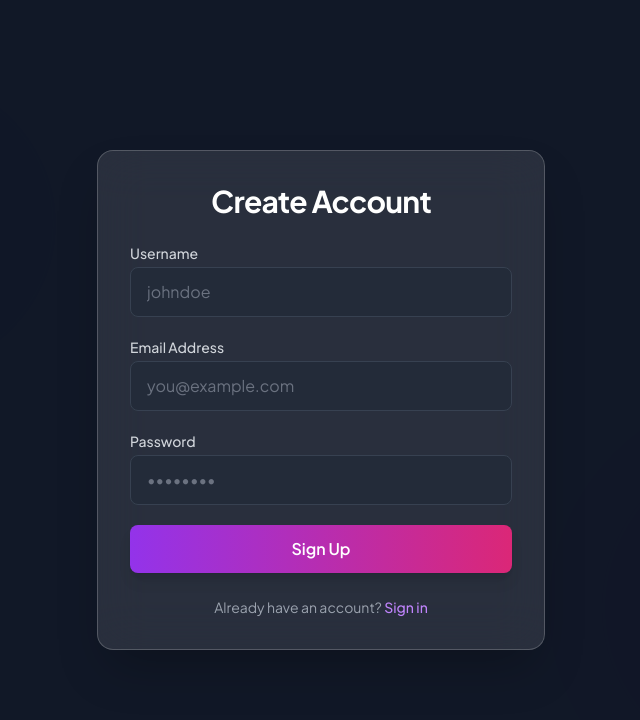
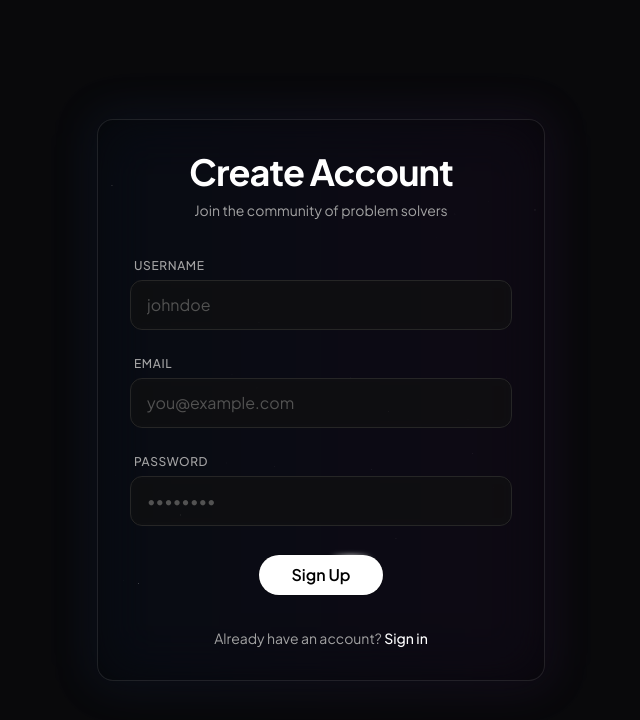
Before and after one commit to 2005pavitra/Algo-Vault, a React (Vite) app in the folder client/: page /signup in a window 1280 px wide. Shown: the top 720 px of the page, without its empty margins (319-959 px from the left). Built offline with nearby package versions, Linux system fonts and the light colour scheme.

Commit message:
feat: overhaul login/signup ui with aurora background and sparkles

```diff
--- /dev/null
+++ b/client/src/components/ui/aurora-background.jsx
@@ -0,0 +1,49 @@
+"use client";
+import React from "react";
+import { cn } from "../../utils/cn";
+import { motion } from "framer-motion";
+
+export const AuroraBackground = ({
+    className,
+    children,
+    showRadialGradient = true,
+    ...props
+}) => {
+    return (
+        <main>
+            <div
+                className={cn(
+                    "relative flex flex-col  h-[100vh] items-center justify-center bg-zinc-950  text-slate-950 transition-bg",
+                    className
+                )}
+                {...props}
+            >
+                <div className="absolute inset-0 overflow-hidden">
+                    <div
+                        //   I'm sorry but this is what peak developer performance looks like //
+                        className={cn(
+                            `
+            [--white-gradient:repeating-linear-gradient(100deg,var(--white)_0%,var(--white)_7%,var(--transparent)_10%,var(--transparent)_12%,var(--white)_16%)]
+            [--dark-gradient:repeating-linear-gradient(100deg,var(--black)_0%,var(--black)_7%,var(--transparent)_10%,var(--transparent)_12%,var(--black)_16%)]
+            [--aurora:repeating-linear-gradient(100deg,#3b82f6_10%,#a855f7_15%,#9333ea_20%,#c084fc_25%,#60a5fa_30%)]
+            [background-image:var(--white-gradient),var(--aurora)]
+            dark:[background-image:var(--dark-gradient),var(--aurora)]
+            [background-size:300%,_200%]
+            [background-position:50%_50%,50%_50%]
+            filter blur-[10px] invert dark:invert-0
+            after:content-[""] after:absolute after:inset-0 after:[background-image:var(--white-gradient),var(--aurora)]
+            after:dark:[background-image:var(--dark-gradient),var(--aurora)]
+            after:[background-size:200%,_100%]
+            after:animate-aurora after:[background-attachment:fixed] after:mix-blend-difference
+            pointer-events-none
+            absolute -inset-[10px] opacity-50 will-change-transform`,
+                            showRadialGradient &&
+                            `[mask-image:radial-gradient(ellipse_at_100%_0%,black_10%,var(--transparent)_70%)]`
+                        )}
+                    ></div>
+                </div>
+                {children}
+            </div>
+        </main>
+    );
+};
--- a/client/src/pages/Login.jsx
+++ b/client/src/pages/Login.jsx
@@ -3,6 +3,9 @@ import { AuthContext } from '../context/AuthContext';
 import { useNavigate, Link } from 'react-router-dom';
 import axios from 'axios';
 import API_URL from '../utils/api';
+import { AuroraBackground } from '../components/ui/aurora-background';
+import { HoverBorderGradient } from '../components/ui/hover-border-gradient';
+import { SparklesCore } from '../components/ui/sparkles';
 
 import Loader from '../components/ui/Loader';
 
@@ -28,7 +31,7 @@ const Login = () => {
         setIsLoading(true);
         setError('');
         try {
-            const res = await axios.post('http://localhost:5000/api/auth/login', { email, password });
+            const res = await axios.post(`${API_URL}/auth/login`, { email, password });
             login(res.data.token);
             navigate('/');
         } catch (err) {
@@ -38,58 +41,83 @@ const Login = () => {
     };
 
     return (
-        <div className="min-h-screen flex items-center justify-center bg-gray-900 relative overflow-hidden">
+        <AuroraBackground>
             {isLoading && <Loader />}
-            {/* Animated Background Elements */}
-            <div className="absolute top-0 left-0 w-96 h-96 bg-purple-500 rounded-full mix-blend-multiply filter blur-3xl opacity-20 animate-blob"></div>
-            <div className="absolute top-0 right-0 w-96 h-96 bg-blue-500 rounded-full mix-blend-multiply filter blur-3xl opacity-20 animate-blob animation-delay-2000"></div>
-            <div className="absolute -bottom-32 left-20 w-96 h-96 bg-pink-500 rounded-full mix-blend-multiply filter blur-3xl opacity-20 animate-blob animation-delay-4000"></div>
+            <div className="relative z-20 w-full max-w-md">
+                <div className="absolute -inset-1 rounded-2xl bg-gradient-to-r from-purple-500/20 to-blue-500/20 blur-xl opacity-50" />
 
-            <div className="relative z-10 w-full max-w-md p-8 bg-white/10 backdrop-blur-xl rounded-2xl border border-white/20 shadow-2xl">
-                <h2 className="text-3xl font-bold text-white mb-6 text-center tracking-tight">Welcome Back</h2>
+                <div className="relative w-full p-8 bg-black/40 backdrop-blur-xl rounded-2xl border border-white/10 shadow-[0_0_40px_rgba(0,0,0,0.3)]">
+                    {/* Sparkles Effect */}
+                    <div className="absolute inset-0 h-full w-full pointer-events-none overflow-hidden rounded-2xl">
+                        <SparklesCore
+                            id="tsparticles"
+                            background="transparent"
+                            minSize={0.6}
+                            maxSize={1.4}
+                            particleDensity={50}
+                            className="w-full h-full"
+                            particleColor="#FFFFFF"
+                        />
+                    </div>
 
-                {error && <div className="bg-red-500/20 text-red-200 p-3 rounded mb-4 text-sm">{error}</div>}
+                    <div className="relative z-10">
+                        <div className="text-center mb-8">
+                            <h2 className="text-4xl font-bold text-white mb-2 tracking-tight">Welcome Back</h2>
+                            <p className="text-neutral-400 text-sm">Sign in to continue your streak</p>
+                        </div>
+
+                        {error && (
+                            <div className="bg-red-500/10 border border-red-500/20 text-red-200 p-3 rounded-lg mb-6 text-sm flex items-center gap-2">
+                                <span className="bg-red-500 h-1.5 w-1.5 rounded-full animate-pulse" />
+                                {error}
+                            </div>
+                        )}
 
                         <form onSubmit={handleSubmit} className="space-y-6">
-                    <div>
-                        <label className="block text-sm font-medium text-gray-300 mb-1">Email Address</label>
+                            <div className="space-y-1">
+                                <label className="text-xs font-medium text-neutral-400 uppercase tracking-wider ml-1">Email</label>
                                 <input
                                     type="email"
                                     required
-                            className="w-full px-4 py-3 bg-gray-800/50 border border-gray-700 rounded-lg focus:ring-2 focus:ring-blue-500 focus:border-transparent text-white placeholder-gray-500 transition-all outline-none"
+                                    className="w-full px-4 py-3 bg-neutral-900/50 border border-neutral-800 rounded-xl focus:ring-2 focus:ring-purple-500/50 focus:border-purple-500/50 text-white placeholder-neutral-600 transition-all outline-none backdrop-blur-sm"
                                     placeholder="you@example.com"
                                     value={email}
                                     onChange={(e) => setEmail(e.target.value)}
                                 />
                             </div>
-                    <div>
-                        <label className="block text-sm font-medium text-gray-300 mb-1">Password</label>
+                            <div className="space-y-1">
+                                <label className="text-xs font-medium text-neutral-400 uppercase tracking-wider ml-1">Password</label>
                                 <input
                                     type="password"
                                     required
-                            className="w-full px-4 py-3 bg-gray-800/50 border border-gray-700 rounded-lg focus:ring-2 focus:ring-blue-500 focus:border-transparent text-white placeholder-gray-500 transition-all outline-none"
+                                    className="w-full px-4 py-3 bg-neutral-900/50 border border-neutral-800 rounded-xl focus:ring-2 focus:ring-purple-500/50 focus:border-purple-500/50 text-white placeholder-neutral-600 transition-all outline-none backdrop-blur-sm"
                                     placeholder="••••••••"
                                     value={password}
                                     onChange={(e) => setPassword(e.target.value)}
                                 />
                             </div>
 
-                    <button
-                        type="submit"
-                        className="w-full py-3 px-4 bg-gradient-to-r from-blue-600 to-purple-600 text-white font-semibold rounded-lg shadow-lg hover:shadow-blue-500/30 hover:scale-[1.02] transition-all duration-200"
+                            <div className="pt-2 flex justify-center">
+                                <HoverBorderGradient
+                                    containerClassName="rounded-full"
+                                    as="button"
+                                    className="dark:bg-black bg-white text-black dark:text-white flex items-center space-x-2"
                                 >
-                        Sign In
-                    </button>
+                                    <span className="font-semibold px-4">Sign In</span>
+                                </HoverBorderGradient>
+                            </div>
                         </form>
 
-                <p className="mt-6 text-center text-gray-400 text-sm">
+                        <p className="mt-8 text-center text-neutral-400 text-sm">
                             Don't have an account?{' '}
-                    <Link to="/signup" className="text-blue-400 hover:text-blue-300 font-medium hover:underline">
+                            <Link to="/signup" className="text-white hover:text-purple-300 font-medium hover:underline transition-colors">
                                 Sign up
                             </Link>
                         </p>
                     </div>
                 </div>
+            </div>
+        </AuroraBackground>
     );
 };
 
--- a/client/src/pages/Signup.jsx
+++ b/client/src/pages/Signup.jsx
@@ -3,6 +3,9 @@ import { AuthContext } from '../context/AuthContext';
 import { useNavigate, Link } from 'react-router-dom';
 import axios from 'axios';
 import API_URL from '../utils/api';
+import { AuroraBackground } from '../components/ui/aurora-background';
+import { HoverBorderGradient } from '../components/ui/hover-border-gradient';
+import { SparklesCore } from '../components/ui/sparkles';
 
 import Loader from '../components/ui/Loader';
 
@@ -36,71 +39,97 @@ const Signup = () => {
     };
 
     return (
-        <div className="min-h-screen flex items-center justify-center bg-gray-900 relative overflow-hidden">
+        <AuroraBackground>
             {isLoading && <Loader />}
-            {/* Animated Background Elements */}
-            <div className="absolute bottom-0 right-0 w-96 h-96 bg-purple-500 rounded-full mix-blend-multiply filter blur-3xl opacity-20 animate-blob"></div>
-            <div className="absolute top-20 left-20 w-72 h-72 bg-blue-500 rounded-full mix-blend-multiply filter blur-3xl opacity-20 animate-blob animation-delay-2000"></div>
+            <div className="relative z-20 w-full max-w-md">
+                <div className="absolute -inset-1 rounded-2xl bg-gradient-to-r from-blue-500/20 to-purple-500/20 blur-xl opacity-50" />
 
-            <div className="relative z-10 w-full max-w-md p-8 bg-white/10 backdrop-blur-xl rounded-2xl border border-white/20 shadow-2xl">
-                <h2 className="text-3xl font-bold text-white mb-6 text-center tracking-tight">Create Account</h2>
+                <div className="relative w-full p-8 bg-black/40 backdrop-blur-xl rounded-2xl border border-white/10 shadow-[0_0_40px_rgba(0,0,0,0.3)]">
+                    {/* Sparkles Effect */}
+                    <div className="absolute inset-0 h-full w-full pointer-events-none overflow-hidden rounded-2xl">
+                        <SparklesCore
+                            id="tsparticles"
+                            background="transparent"
+                            minSize={0.6}
+                            maxSize={1.4}
+                            particleDensity={50}
+                            className="w-full h-full"
+                            particleColor="#FFFFFF"
+                        />
+                    </div>
 
-                {error && <div className="bg-red-500/20 text-red-200 p-3 rounded mb-4 text-sm">{error}</div>}
+                    <div className="relative z-10">
+                        <div className="text-center mb-8">
+                            <h2 className="text-4xl font-bold text-white mb-2 tracking-tight">Create Account</h2>
+                            <p className="text-neutral-400 text-sm">Join the community of problem solvers</p>
+                        </div>
+
+                        {error && (
+                            <div className="bg-red-500/10 border border-red-500/20 text-red-200 p-3 rounded-lg mb-6 text-sm flex items-center gap-2">
+                                <span className="bg-red-500 h-1.5 w-1.5 rounded-full animate-pulse" />
+                                {error}
+                            </div>
+                        )}
 
                         <form onSubmit={handleSubmit} className="space-y-5">
-                    <div>
-                        <label className="block text-sm font-medium text-gray-300 mb-1">Username</label>
+                            <div className="space-y-1">
+                                <label className="text-xs font-medium text-neutral-400 uppercase tracking-wider ml-1">Username</label>
                                 <input
                                     type="text"
                                     name="username"
                                     required
-                            className="w-full px-4 py-3 bg-gray-800/50 border border-gray-700 rounded-lg focus:ring-2 focus:ring-purple-500 focus:border-transparent text-white placeholder-gray-500 transition-all outline-none"
+                                    className="w-full px-4 py-3 bg-neutral-900/50 border border-neutral-800 rounded-xl focus:ring-2 focus:ring-blue-500/50 focus:border-blue-500/50 text-white placeholder-neutral-600 transition-all outline-none backdrop-blur-sm"
                                     placeholder="johndoe"
                                     value={formData.username}
                                     onChange={handleChange}
                                 />
                             </div>
-                    <div>
-                        <label className="block text-sm font-medium text-gray-300 mb-1">Email Address</label>
+                            <div className="space-y-1">
+                                <label className="text-xs font-medium text-neutral-400 uppercase tracking-wider ml-1">Email</label>
                                 <input
                                     type="email"
                                     name="email"
                                     required
-                            className="w-full px-4 py-3 bg-gray-800/50 border border-gray-700 rounded-lg focus:ring-2 focus:ring-purple-500 focus:border-transparent text-white placeholder-gray-500 transition-all outline-none"
+                                    className="w-full px-4 py-3 bg-neutral-900/50 border border-neutral-800 rounded-xl focus:ring-2 focus:ring-blue-500/50 focus:border-blue-500/50 text-white placeholder-neutral-600 transition-all outline-none backdrop-blur-sm"
                                     placeholder="you@example.com"
                                     value={formData.email}
                                     onChange={handleChange}
                                 />
                             </div>
-                    <div>
-                        <label className="block text-sm font-medium text-gray-300 mb-1">Password</label>
+                            <div className="space-y-1">
+                                <label className="text-xs font-medium text-neutral-400 uppercase tracking-wider ml-1">Password</label>
                                 <input
                                     type="password"
                                     name="password"
                                     required
-                            className="w-full px-4 py-3 bg-gray-800/50 border border-gray-700 rounded-lg focus:ring-2 focus:ring-purple-500 focus:border-transparent text-white placeholder-gray-500 transition-all outline-none"
+                                    className="w-full px-4 py-3 bg-neutral-900/50 border border-neutral-800 rounded-xl focus:ring-2 focus:ring-blue-500/50 focus:border-blue-500/50 text-white placeholder-neutral-600 transition-all outline-none backdrop-blur-sm"
                                     placeholder="••••••••"
                                     value={formData.password}
                                     onChange={handleChange}
                                 />
                             </div>
 
-                    <button
-                        type="submit"
-                        className="w-full py-3 px-4 bg-gradient-to-r from-purple-600 to-pink-600 text-white font-semibold rounded-lg shadow-lg hover:shadow-purple-500/30 hover:scale-[1.02] transition-all duration-200"
+                            <div className="pt-2 flex justify-center">
+                                <HoverBorderGradient
+                                    containerClassName="rounded-full"
+                                    as="button"
+                                    className="dark:bg-black bg-white text-black dark:text-white flex items-center space-x-2"
                                 >
-                        Sign Up
-                    </button>
+                                    <span className="font-semibold px-4">Sign Up</span>
+                                </HoverBorderGradient>
+                            </div>
                         </form>
 
-                <p className="mt-6 text-center text-gray-400 text-sm">
+                        <p className="mt-8 text-center text-neutral-400 text-sm">
                             Already have an account?{' '}
-                    <Link to="/login" className="text-purple-400 hover:text-purple-300 font-medium hover:underline">
+                            <Link to="/login" className="text-white hover:text-blue-300 font-medium hover:underline transition-colors">
                                 Sign in
                             </Link>
                         </p>
                     </div>
                 </div>
+            </div>
+        </AuroraBackground>
     );
 };
 
--- a/client/tailwind.config.js
+++ b/client/tailwind.config.js
@@ -10,6 +10,19 @@ export default {
             fontFamily: {
                 sans: ['"Plus Jakarta Sans"', 'sans-serif'],
             },
+            animation: {
+                aurora: "aurora 60s linear infinite",
+            },
+            keyframes: {
+                aurora: {
+                    from: {
+                        backgroundPosition: "50% 50%, 50% 50%",
+                    },
+                    to: {
+                        backgroundPosition: "350% 50%, 350% 50%",
+                    },
+                },
+            },
         },
     },
     plugins: [],
```
Also changed, not shown: 1 other file (tests, documents, lock files or other folders). Lines whose indentation alone changed are shown as unchanged.
